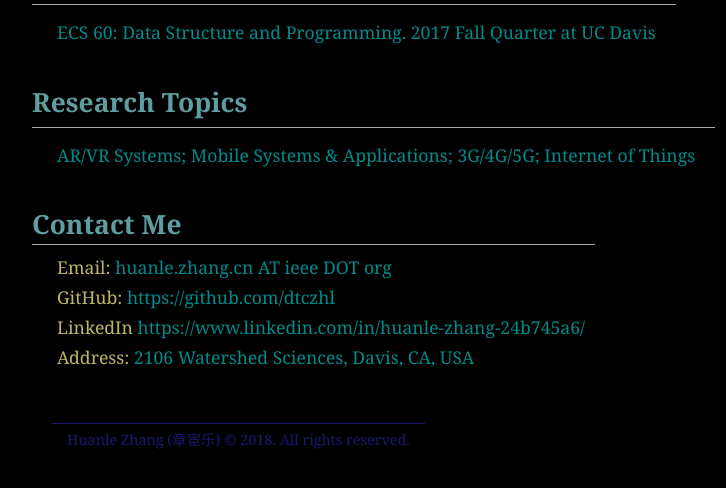
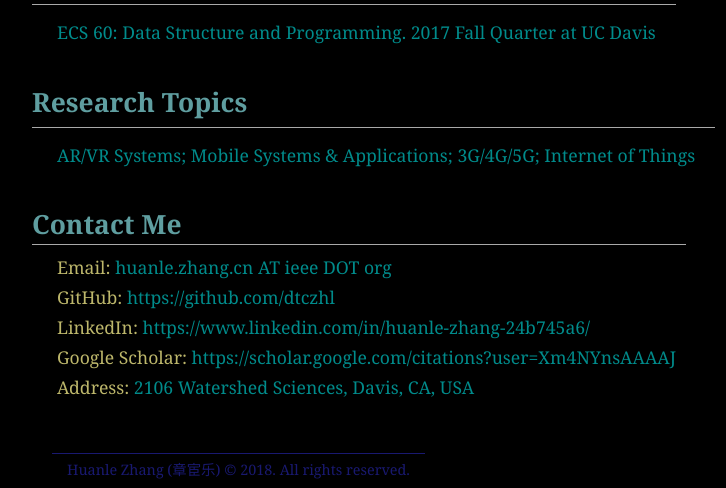
Before and after one commit to dtczhl/dtc-personal-website, a PHP site: page / in a window 1280 px wide. Shown: the part 951-1439 px from the top of the page, without its empty margins (6-732 px from the left). Before the commit the page ends 1400 px from the top, so only its background shows below. Run offline with PHP 8.4, Linux system fonts and the light colour scheme.

Commit message:
add google scholar

```diff
--- a/index.php
+++ b/index.php
@@ -137,7 +137,8 @@
 			<ul class="contact_list bar_top">
 				<li> <span class="contact_label"> Email: </span> huanle.zhang.cn AT ieee DOT org </li>
 				<li> <span class="contact_label"> GitHub: </span> <a href="https://github.com/dtczhl" rel="external" target="_blank"> https://github.com/dtczhl </a> </li>
-				<li> <span class="contact_label"> LinkedIn </span> <a href="https://www.linkedin.com/in/huanle-zhang-24b745a6/" rel ="external" target="_blank"> https://www.linkedin.com/in/huanle-zhang-24b745a6/ </a> </li>
+				<li> <span class="contact_label"> LinkedIn: </span> <a href="https://www.linkedin.com/in/huanle-zhang-24b745a6/" rel ="external" target="_blank"> https://www.linkedin.com/in/huanle-zhang-24b745a6/ </a> </li>
+				<li> <span class="contact_label"> Google Scholar: </span> <a href="https://scholar.google.com/citations?user=Xm4NYnsAAAAJ&hl=en" rel="external" target="_blank"> https://scholar.google.com/citations?user=Xm4NYnsAAAAJ </a> </li>
 				<li> <span class="contact_label"> Address: </span> 2106 Watershed Sciences, Davis, CA, USA </li>
 			</ul>
 		</section>
```
